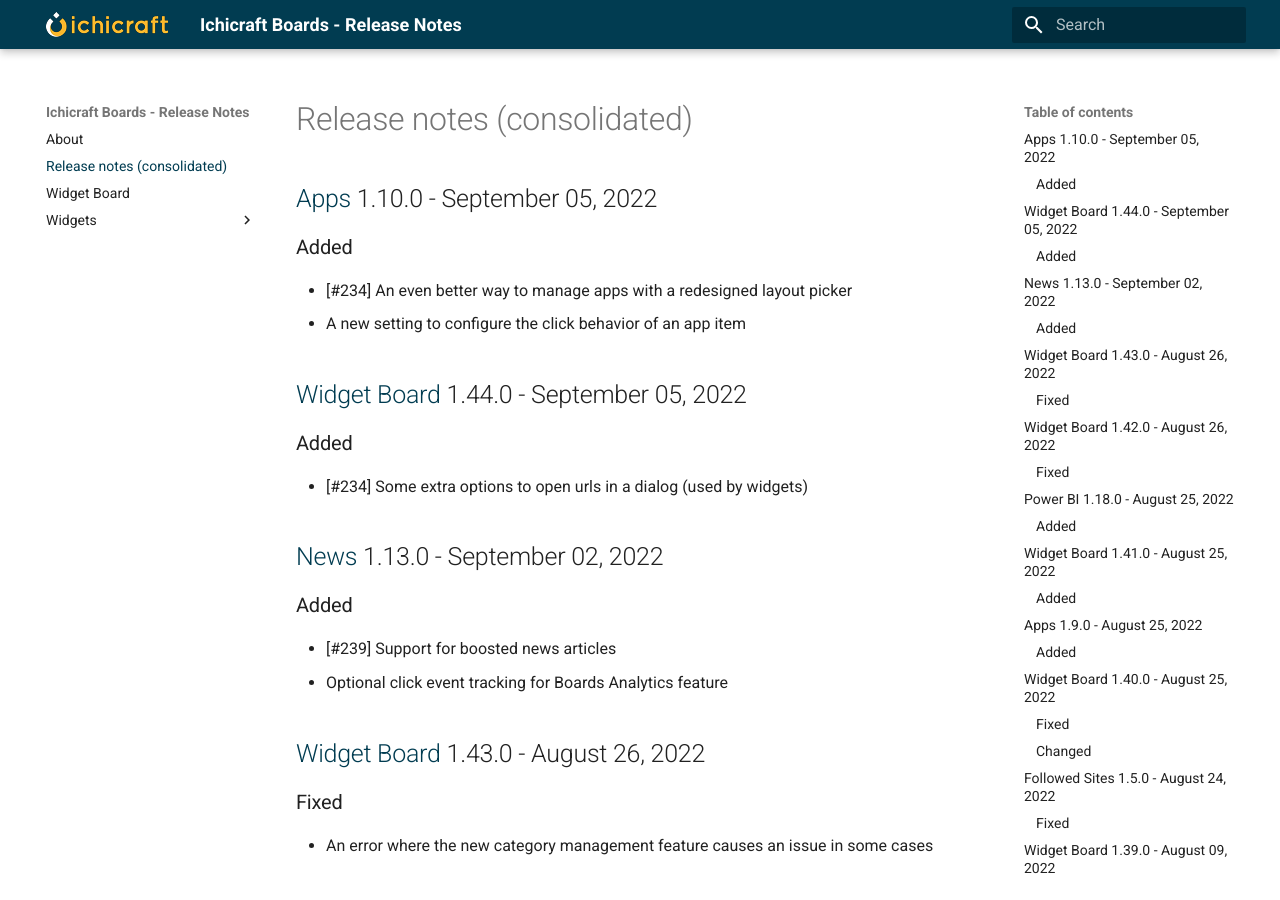
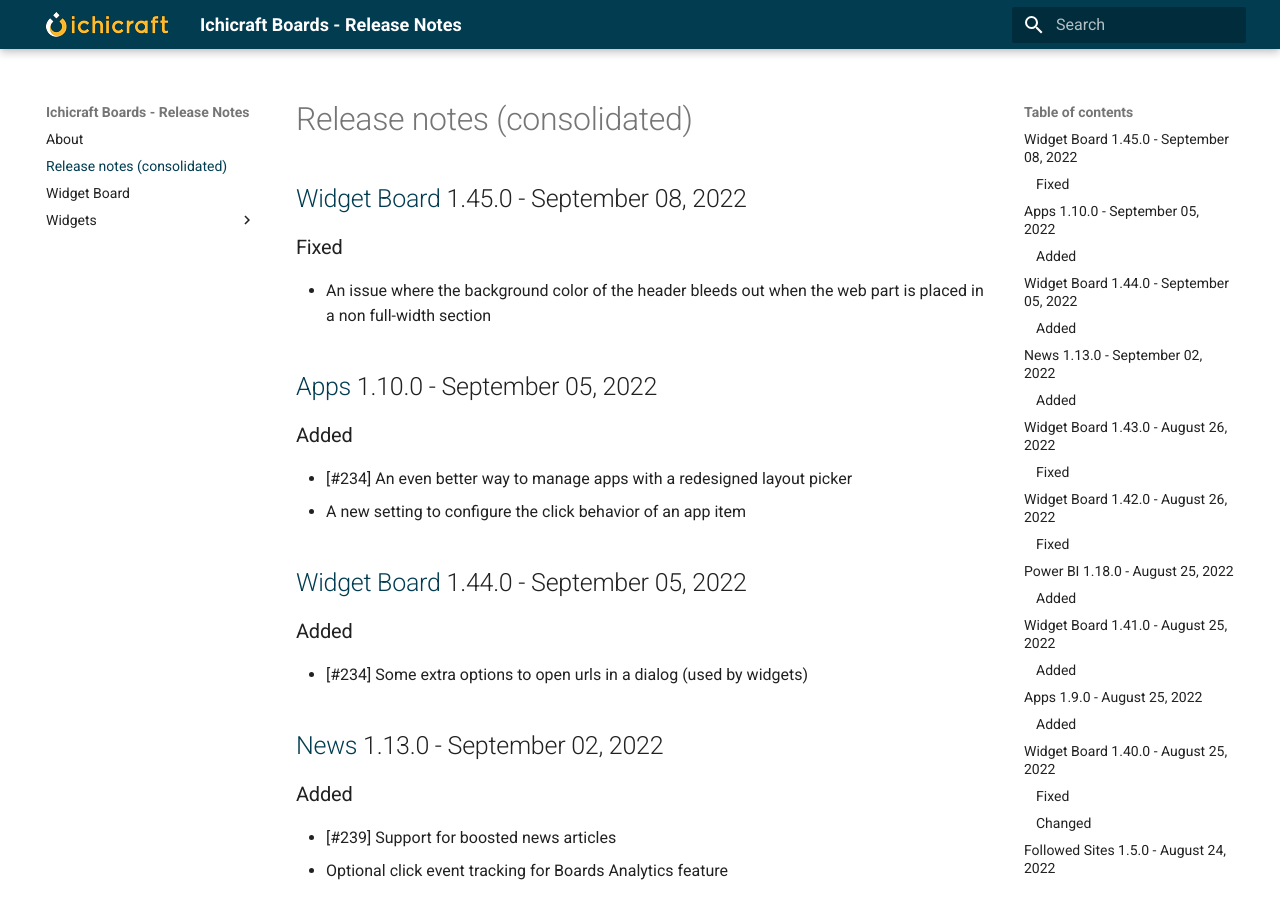
Before and after one commit to ichicraft/widgets-docs, an MkDocs documentation site: the page built from docs/Release-notes-(consolidated).md, in a window 1280 px wide and 900 px high. Built offline with MkDocs 1.6.1 and Material for MkDocs 9.7.7, drawn with Linux system fonts in a browser that asks for light colours.

Commit message:
Release notes updated by BuildService

```diff
--- a/docs/Release-notes-(consolidated).md
+++ b/docs/Release-notes-(consolidated).md
@@ -1,3 +1,8 @@
+## [Widget Board](./Widget Board.md) 1.45.0 - September 08, 2022
+
+### Fixed
+- An issue where the background color of the header bleeds out when the web part is placed in a non full-width section
+
 ## [Apps](./Widgets/Apps.md) 1.10.0 - September 05, 2022
 
 ### Added
```
Also changed, not shown: docs/Widget Board.md (+5 -0 lines).
